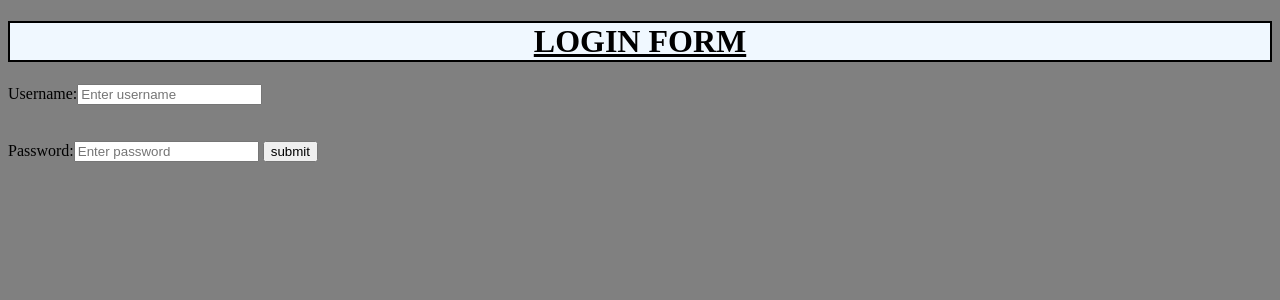
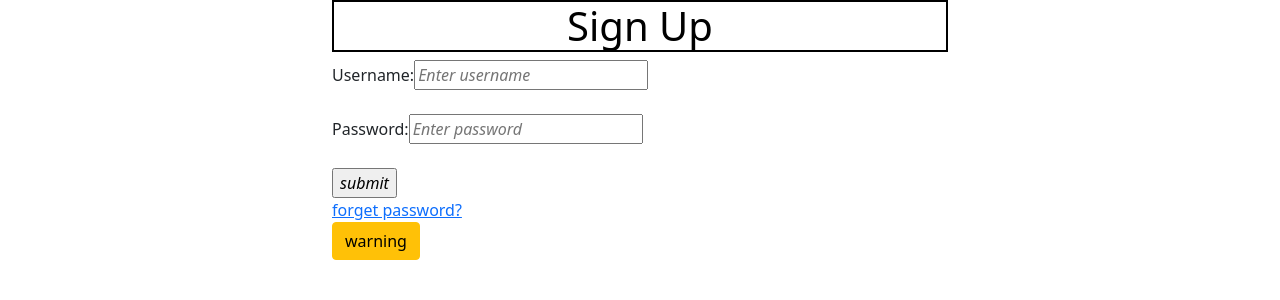
Before and after one commit to shahzadgithubb/my-project, a Django app: page / in a window 1280 px wide. Shown: the top 300 px of the page. Run offline with Django 4.2, Linux system fonts and the light colour scheme.

Commit message:
boot starp

```diff
--- a/myapp/static/css/style.css
+++ b/myapp/static/css/style.css
@@ -1,5 +1,8 @@
-h1{
-    color: blue;
-    text-align: center;
+.selection1{
+    color:black;
+    text-align:center;
     border: 2px solid black;
+    background-color: white;
+
 }
+form input{font-style: italic;}
--- a/myapp/templates/index.html
+++ b/myapp/templates/index.html
@@ -2,6 +2,8 @@
 <!DOCTYPE html>
 <html lang="en">
 <head>
+    <link href="https://cdn.jsdelivr.net/npm/bootstrap@5.1.3/dist/css/bootstrap.min.css" rel="stylesheet" integrity="sha384-1BmE4kWBq78iYhFldvKuhfTAU6auU8tT94WrHftjDbrCEXSU1oBoqyl2QvZ6jIW3" crossorigin="anonymous">
+    <script src="https://cdn.jsdelivr.net/npm/bootstrap@5.1.3/dist/js/bootstrap.bundle.min.js" integrity="sha384-ka7Sk0Gln4gmtz2MlQnikT1wXgYsOg+OMhuP+IlRH9sENBO0LRn5q+8nbTov4+1p" crossorigin="anonymous"></script>
     <meta charset="UTF-8">
     <meta http-equiv="X-UA-Compatible" content="IE=edge">
     <meta name="viewport" content="width=device-width, initial-scale=1.0">
@@ -11,13 +13,38 @@
 
 
 </head>
-<body BGCOLOR="grey">
-    <u><h1 style="color:black;text-align: center; background-color: aliceblue;"> LOGIN FORM</h1></u>
-    <form>
+<body BGCOLOR="white">
+     <!-- <u><h1 style="color:black;text-align: center; background-color: white;"> LOGIN FORM</h1></u> -->
+    <!-- <div style="border:1px grey solid; ">
+        <H1 class="selection1" style="width: 500px;margin-left: 500px;">Sign Up</H1>
+    <form ><center>
         Username:<input type="text" placeholder="Enter username">
-        <BR><BR><BR>
-        Password:<input type="password" placeholder="Enter password">
-        <input type="button" value="submit">
-    </form>
+        <BR><BR>
+        Password:<input type="password" placeholder="Enter password"> <br><br>
+        <input type="button" value="submit" ><br>
+       <a href="forget password">forget password?</a> <br>
+       <button type="button" class="btn btn-warning">warning</button>
+    </form></center>
+    </div> -->
+    <div class="container-fluid">
+        <div class="row">
+            <div class="col-lg-3 col-sm-12">
+            </div>
+            <div class="col-lg-6 col-sm-12">
+                <H1 class="selection1" >Sign Up</H1>
+                <form >
+                    Username:<input type="text" placeholder="Enter username">
+                    <BR><BR>
+                    Password:<input type="password" placeholder="Enter password"> <br><br>
+                    <input type="button" value="submit" ><br>
+                    <a href="forget password">forget password?</a> <br>
+                    <button type="button" class="btn btn-warning">warning</button>
+                </form>
+            </div>
+            <div class="col-lg-3 ">
+            </div>
+
+        </div>
+    </div>
 </body>
 </html>
--- a/myproject/settings.py
+++ b/myproject/settings.py
@@ -127,3 +127,4 @@ STATICFILES_DIRS = [
 DEFAULT_AUTO_FIELD = 'django.db.models.BigAutoField'
 
 STATICFILES_STORAGE= 'whitenoise.storage.CompressedManifestStaticFilesStorage'
+STATIC_ROOT=BASE_DIR/'static'
```
